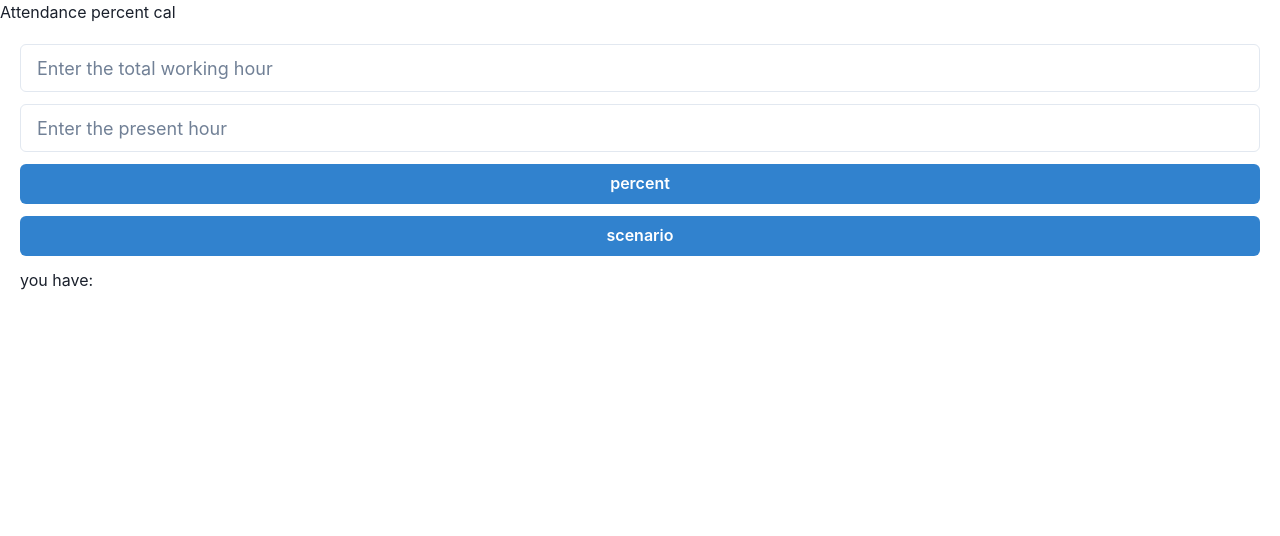
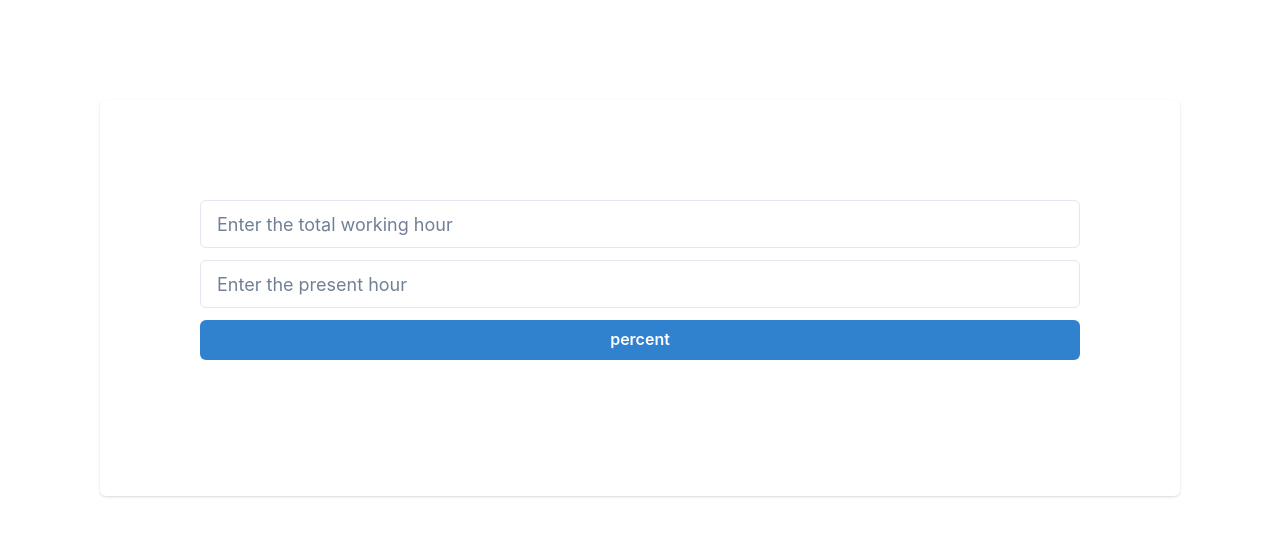
Before and after one commit to Bewin007/attendance_calculate, a React (Create React App) app: page / in a window 1280 px wide. Shown: the top 536 px of the page. Built offline with nearby package versions, Linux system fonts and the light colour scheme.

Commit message:
Update App.js

```diff
--- a/src/App.js
+++ b/src/App.js
@@ -8,6 +8,7 @@ import {
   Code,
   Grid,
   theme,
+  Card,
 } from '@chakra-ui/react';
 import { ColorModeSwitcher } from './ColorModeSwitcher';
 import {
@@ -20,23 +21,29 @@ function App() {
   const [total,setData] = useState(null)
   const [absent, setabsent] = useState(null)
   const [final, setfinal] = useState(null)
-  const [need ,setneed] = useState(null)
-  const [bunk, setbunk] = useState(null)
+  const [ operation, setoperation] = useState(null)
+  const [string,setString] = useState(null)
+  const [eligible,setEligible] = useState(null)
 
   const percent=() =>{
+    let temp = (Math.round((absent/total)*100))
+    setfinal(temp)
+    console.log(final)
 
-    setfinal((absent/total)*100)
-
-  }
-  const attend = ()=>{
-    if (final<80){
-      setneed((80- absent) * (total/100))
-      alert(need)
+    if (final>80){
+      let t = (Math.abs((80- absent) * (total/100)))
+      setString("You are eligible to write the exam." )
+      setEligible("Attendance percentage of " + final)
+      setoperation("You can bunk "+t+" of classes")
     }
     else{
-      setbunk((0.8*total)-absent)
-      alert(bunk)
+      let t =(Math.abs((0.8*total)-absent))
+      setString("You are not elgible to write exam.")
+      setEligible("Attendance percentage of " + final)
+      setoperation("You need to attend "+t+" of classes")
     }
+
+    console.log(operation)
   }
 
   const Total =event=>{
@@ -49,24 +56,19 @@ function App() {
 
   return (
     <ChakraProvider theme={theme} >
-      <h1 >Attendance percent cal</h1>
+      <Card margin={100} p={20} justifyContent={'center'} >
       <Stack spacing={3} m={5}>
         <Input placeholder='Enter the total working hour' onChange={Total} size='lg' />
         <Input placeholder='Enter the present hour' id='present_hour' onChange={Absent} size='lg' />
         <Button colorScheme='blue' onClick={percent} >percent</Button>
-        <Button colorScheme='blue' onClick={attend} >scenario</Button>
-        <h1>you have: {final}</h1>
 
-
-
+        <Text>{string}</Text>
+        <Text>{operation}</Text>
+        <Text>{eligible}</Text>
       </Stack>
-
-
-
-
+      </Card>
     </ChakraProvider>
 
   );
 }
-
 export default App;
```
